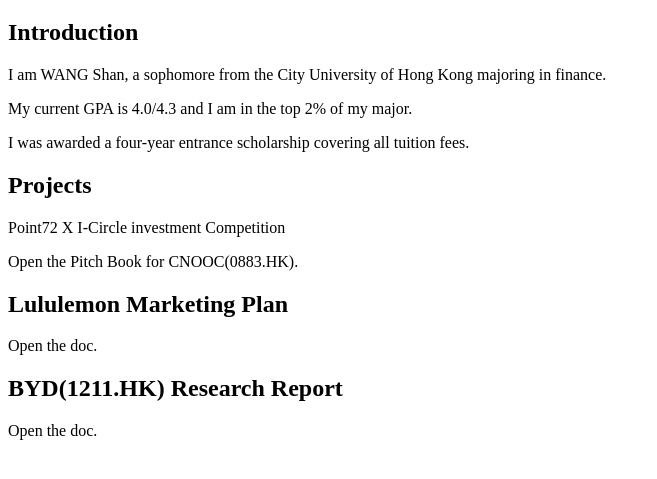
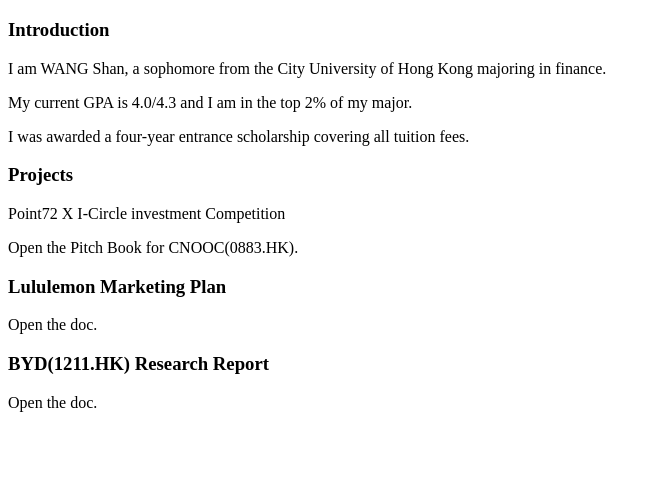
Before and after one commit to karmanwang/karmanwang.github.io, a plain HTML site: page index.html in a window 1280 px wide. Shown: the part 61-540 px from the top of the page, without its empty margins (0-657 px from the left). Drawn offline with Linux system fonts and the light colour scheme.

Commit message:
Update index.html

```diff
--- a/index.html
+++ b/index.html
@@ -1,17 +1,17 @@
 <!DOCTYPE html>
 <html>
 <h1>WANG Shan(Karman)'s Personal Web</h1>
-<h2>Introduction</h2>
+<h3>Introduction</h3>
 <p>I am WANG Shan, a sophomore from the City University of Hong Kong majoring in finance.</p>
 <p>My current GPA is 4.0/4.3 and I am in the top 2% of my major.</p>
 <p>I was awarded a four-year entrance scholarship covering all tuition fees.</p>
 
-<h2>Projects</h2>
+<h3>Projects</h3>
 <head>Point72 X I-Circle investment Competition</head>
 <p>Open the Pitch Book for CNOOC(0883.HK)<a href="/Users/sherry/Downloads/CNOOC-point72.pdf"></a>.</p>
 
-<h2>Lululemon Marketing Plan</h2>
+<h3>Lululemon Marketing Plan</h3>
 <p>Open the doc<a href="/Users/sherry/Downloads/Lululemon Marketing Plan.docx"></a>.</p>
 
-<h2>BYD(1211.HK) Research Report</h2>
+<h3>BYD(1211.HK) Research Report</h3>
 <p>Open the doc<a href="/Users/sherry/Downloads/BYD(1211.HK) research report.docx"></a>.</p>
```
